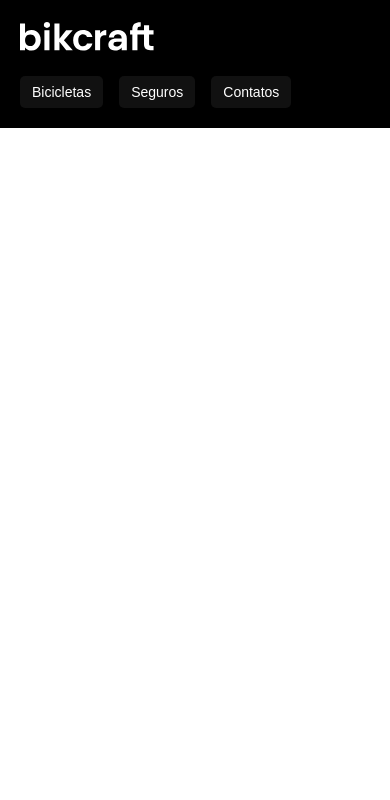
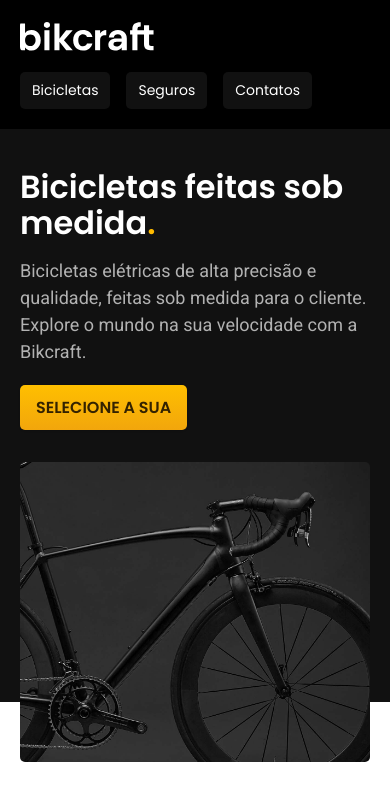
Before and after one commit to LucasDEVBA/bikcraft, a plain HTML site: page index.html in a window 390 px wide. Drawn offline with Linux system fonts and the light colour scheme.

Commit message:
introducao responsivo - link tipografia

```diff
--- a/css/style.css
+++ b/css/style.css
@@ -1,16 +1,31 @@
 body{
   margin: 0px;
   font-family: Arial, Helvetica, sans-serif;
+  padding-bottom: 600px;
 }
 
 ul{
-  margin: 0px;
   padding: 0px;
   list-style: none;
 }
 
 a{
   text-decoration: none;
+  color: inherit;
+}
+
+img{
+  max-width: 100%;
+  display: block;
+  border-radius: 5px;
+}
+
+h1, ul, p{
+  margin: 0px;
+}
+
+.ponto{
+  color: #FFBB00;
 }
 
 .header-bg{
@@ -63,11 +78,14 @@ a{
   .header-menu{
     gap: 20px;
   }
+}
 
   .header-menu a{
     background: #111;
     padding: 12px 16px;
     border-radius: 5px;
+    font-family: "Poppins";
+    font-weight: 400;
   }
 
   .header-menu a:hover{
@@ -87,3 +105,110 @@ a{
     font-size: 14px;
   }
 }
+
+.introducao-bg{
+  background: #000;
+  color: #fff;
+  box-shadow: inset 0 -120px #fff;
+}
+
+.introducao{
+  display: grid;
+  grid-template-columns: 1fr 1fr;
+  gap: 0px 40px;
+  max-width: 1200px;
+  box-sizing: border-box;
+  padding:0px 20px;
+  margin-left: auto;
+  margin-right: auto;
+}
+
+.introducao-conteudo{
+  align-self: end;
+  padding-bottom: 200px;
+}
+
+.introducao img{
+  height: 100%;
+  object-fit: cover;
+}
+
+.introducao h1{
+  margin-bottom: 32px;
+  font-size: 64px;
+  line-height: 1.125;
+  font-family: "Poppins";
+  font-weight: 600;
+}
+
+.introducao p{
+  margin-bottom: 20px;
+  font-size: 24px;
+  line-height: 1.5;
+  color: #b2b2b2;
+  font-family: "Roboto";
+  font-weight: 400;
+}
+
+.introducao a{
+  padding: 16px 32px;
+  display: inline-block;
+  background: linear-gradient( #FFBF00, #F2A60C);
+  border-radius: 5px;
+  box-shadow: 0px 1px 2px rgba(0, 0, 0, 0.1);
+  text-transform: uppercase;
+  color: #332200;
+  font-size: 18px;
+  line-height: 1.33;
+  font-weight: bold;
+  font-family: "Poppins";
+  font-weight: 600;
+}
+
+.introducao a:hover{
+  background: linear-gradient( #FFB60d, #e59317);
+}
+
+@media(max-width:600px){
+.introducao a{
+  padding: 12px 16px;
+  font-size: 16px;
+}
+}
+
+@media(max-width:1200px){
+  .introducao h1{
+    font-size: 48px;
+  }
+
+  .introducao p{
+    font-size: 18px;
+  }
+}
+
+@media(max-width:800px){
+
+  .introducao-bg{
+    background: #111111;
+    padding-top: 40px;
+    box-shadow: inset 0 -60px #fff;
+  }
+
+  .introducao{
+    grid-template-columns: 1fr;
+    gap: 32px;
+  }
+  .introducao h1{
+    font-size: 32px;
+    margin-bottom: 16px;
+  }
+
+  .introducao-conteudo{
+    padding-bottom: 0px;
+  }
+
+  .introducao img{
+    height: 300px;
+    width: 100%;
+  }
+}
--- a/index.html
+++ b/index.html
@@ -7,6 +7,11 @@
   <title>Bikcraft - Bicicletas Elétricas</title>
   <meta name="description" content="Bicicletas elétricas de alta precisão e qualidade,  feitas sob medida para o cliente. Explore o mundo na sua velocidade com a Bikcraft.">
   <link rel="stylesheet" href="./css/style.css">
+
+  <link rel="preconnect" href="https://fonts.googleapis.com">
+  <link rel="preconnect" href="https://fonts.gstatic.com" crossorigin>
+  <link href="https://fonts.googleapis.com/css2?family=Poppins:wght@400;600&family=Roboto:wght@400;500&display=swap" rel="stylesheet">
+
 </head>
 <body>
   <header class="header-bg">
@@ -22,5 +27,17 @@
       </nav>
     </div>
   </header>
+  <main class="introducao-bg">
+    <div class="introducao">
+      <div class="introducao-conteudo">
+        <h1>Bicicletas feitas sob medida<span class="ponto">.</span></h1>
+        <p>Bicicletas elétricas de alta precisão e qualidade,  feitas sob medida para o cliente. Explore o mundo na sua velocidade com a Bikcraft.</p>
+        <a href="./bicicletas.html"> Selecione a sua</a>
+      </div>
+      <div>
+        <img src="img/fotos/introducao.jpg" alt="Bicicleta Elétrica Preta">
+      </div>
+    </div>
+  </main>
 </body>
 </html>
```
